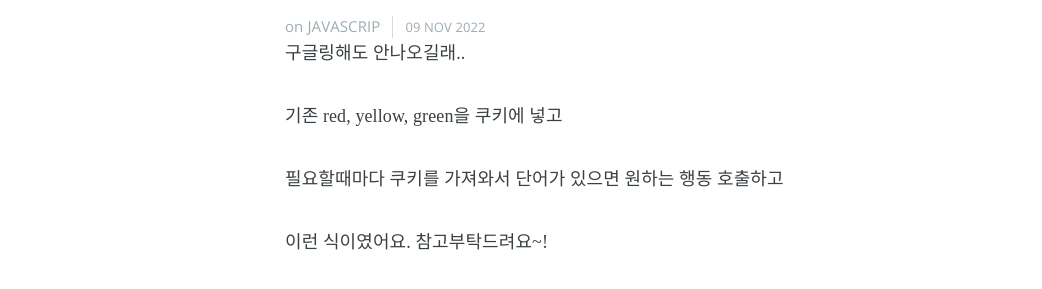
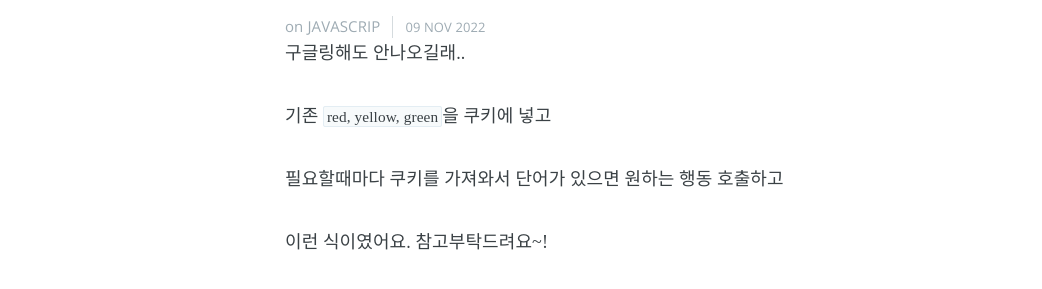
Before and after one commit to kajang93/kajang93.github.io, a Jekyll site: the page built from _posts/2022-11-10-welcome-to-jekyll.markdown, in a window 1280 px wide. Shown: the part 222-511 px from the top of the page, without its empty margins (0-1042 px from the left). Built offline with Jekyll 4.4.1, drawn with Linux system fonts in a browser that asks for light colours.

Commit message:
커밋36

```diff
--- a/_posts/2022-11-10-welcome-to-jekyll.markdown
+++ b/_posts/2022-11-10-welcome-to-jekyll.markdown
@@ -7,7 +7,7 @@ categories: JAVASCRIP
 
 구글링해도 안나오길래..
 
-기존 red, yellow, green을 쿠키에 넣고
+기존 `red, yellow, green`을 쿠키에 넣고
 
 필요할때마다 쿠키를 가져와서 단어가 있으면 원하는 행동 호출하고
 
```
